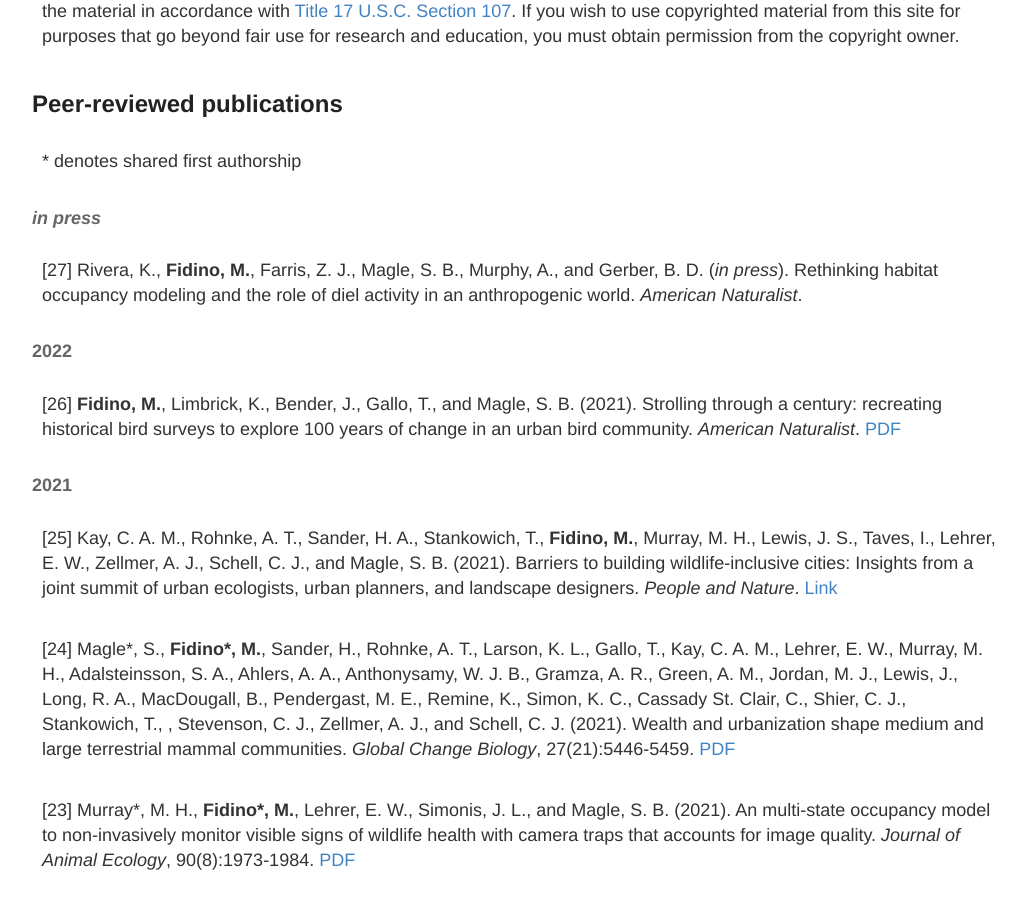
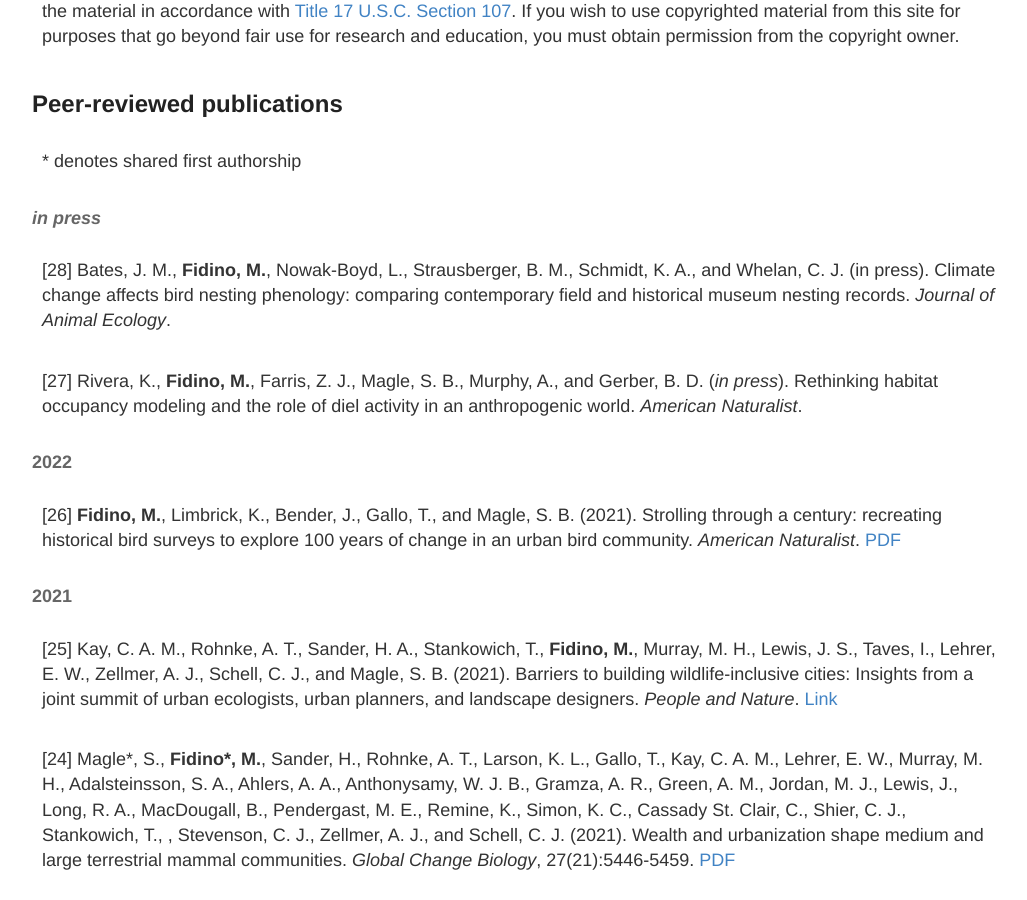
Before and after one commit to mfidino/mfidino.github.io, a Jekyll site: the page built from publications.md, in a window 1280 px wide and 900 px high, scrolled down 338 px. Shown: the whole window, without its empty margins (118-1145 px from the left). Built offline with Jekyll 4.4.1, drawn with Linux system fonts in a browser that asks for light colours.

Commit message:
paper accepted

```diff
--- a/publications.md
+++ b/publications.md
@@ -15,6 +15,8 @@
 <sup>\*</sup> denotes shared first authorship
 
 #### *in press*
+
+[28] Bates, J. M., **Fidino, M.**, Nowak-Boyd, L., Strausberger, B. M., Schmidt, K. A., and Whelan, C. J. (in press). Climate change affects bird nesting phenology: comparing contemporary field and historical museum nesting records. *Journal of Animal Ecology*.
 
 [27] Rivera, K., **Fidino, M.**, Farris, Z. J., Magle, S. B., Murphy, A., and Gerber, B. D. (*in press*). Rethinking habitat occupancy modeling and the role of diel activity in an anthropogenic world. *American Naturalist*.
 
```
Also changed, not shown: 1 other file.
